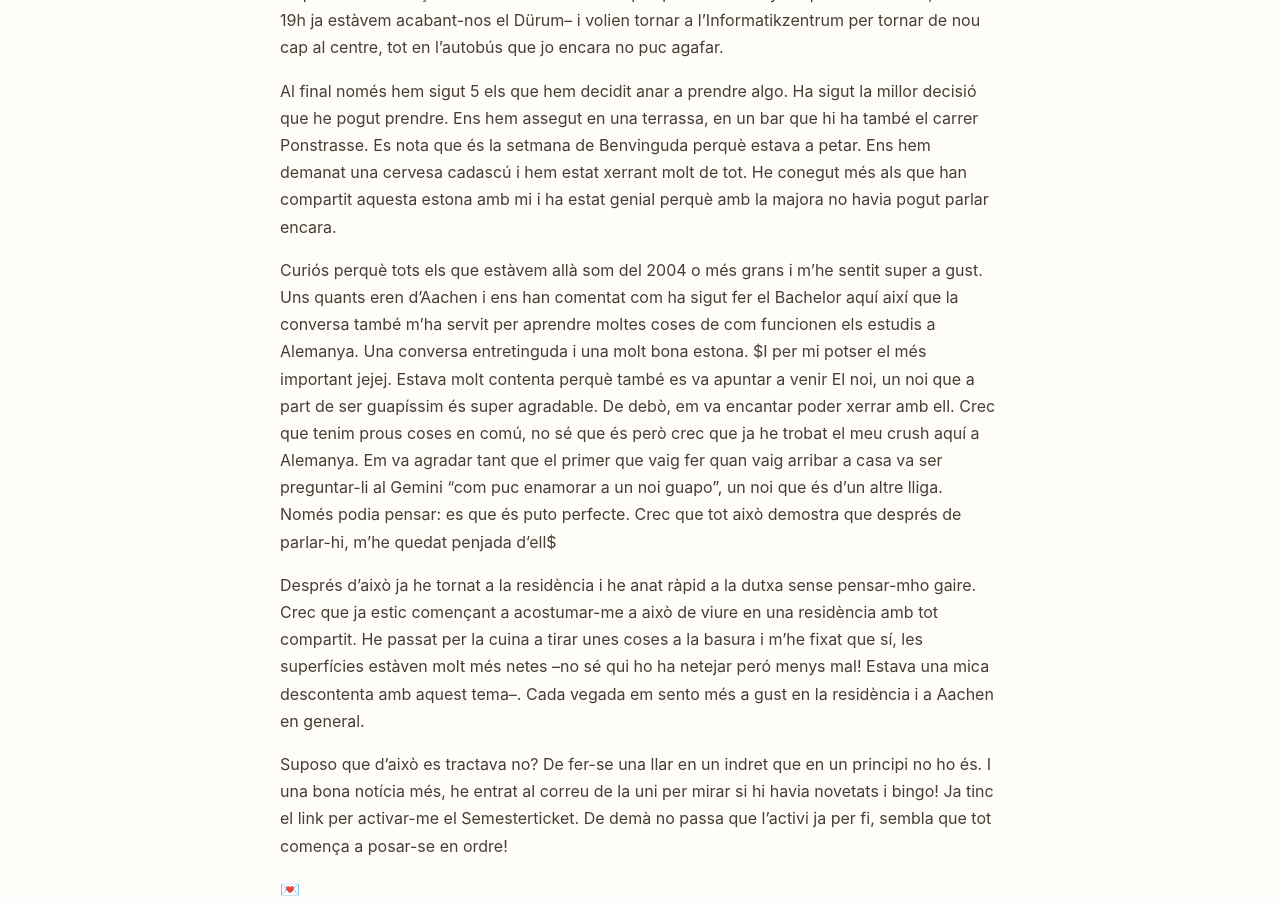
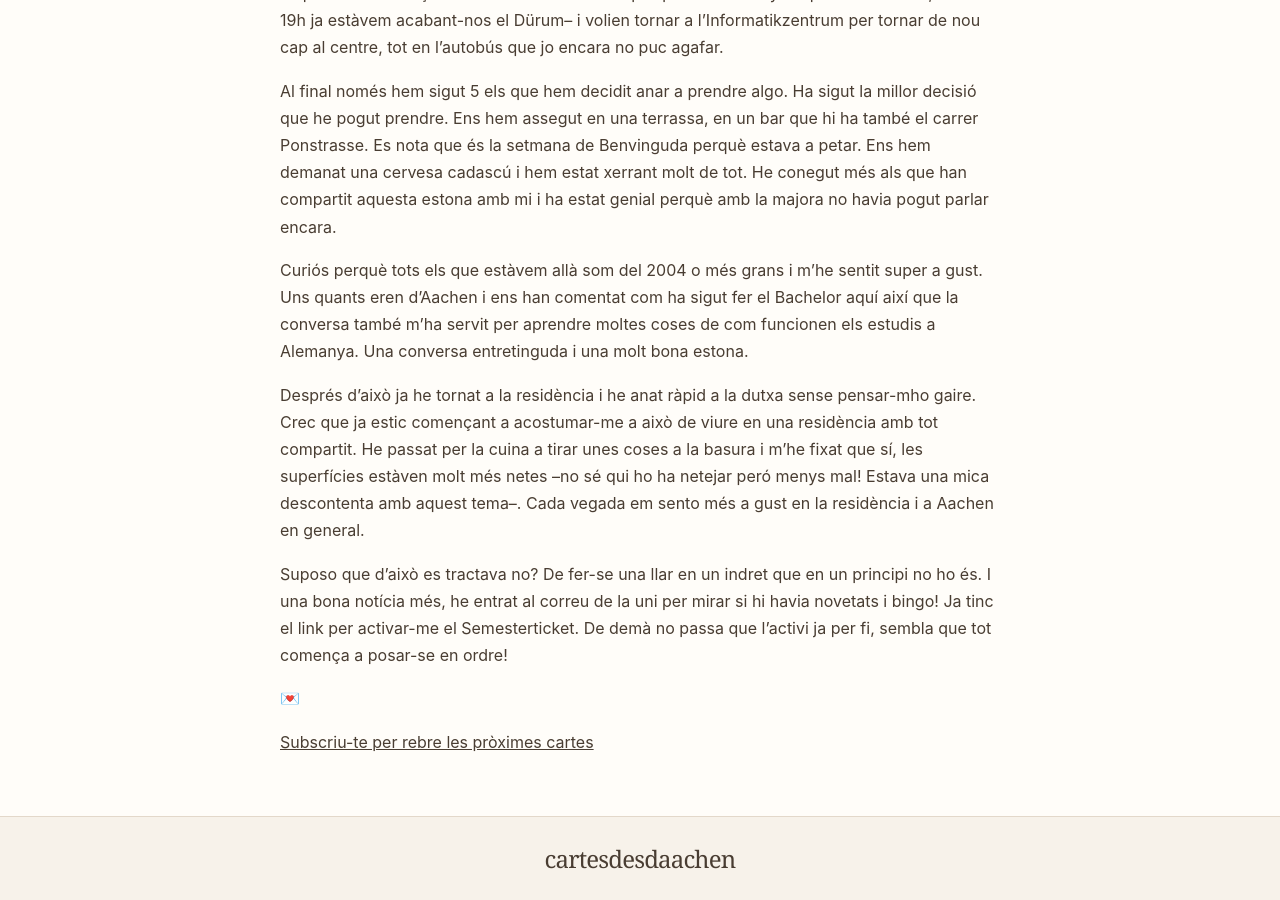
Before and after one commit to neuxu/cartesdesdaachen, a Jekyll site: the page built from _posts/2026-10-05-cinc-oct.md, in a window 1280 px wide and 900 px high, scrolled down 1803 px. Built offline with Jekyll 4.4.1, drawn with Linux system fonts in a browser that asks for light colours.

```diff
--- a/_posts/2026-10-05-cinc-oct.md
+++ b/_posts/2026-10-05-cinc-oct.md
@@ -25,7 +25,7 @@ Després del sopar tots junts uns quants van marxar cap a Apollo, es veu que hi
 
 Al final només hem sigut 5 els que hem decidit anar a prendre algo. Ha sigut la millor decisió que he pogut prendre. Ens hem assegut en una terrassa, en un bar que hi ha també el carrer Ponstrasse. Es nota que és la setmana de Benvinguda perquè estava a petar. Ens hem demanat una cervesa cadascú i hem estat xerrant molt de tot. He conegut més als que han compartit aquesta estona amb mi i ha estat genial perquè amb la majora no havia pogut parlar encara.
 
-Curiós perquè tots els que estàvem allà som del 2004 o més grans i m’he sentit super a gust. Uns quants eren d’Aachen i ens han comentat com ha sigut fer el Bachelor aquí així que la conversa també m’ha servit per aprendre moltes coses de com funcionen els estudis a Alemanya. Una conversa entretinguda i una molt bona estona. $I per mi potser el més important jejej. Estava molt contenta perquè també es va apuntar a venir El noi, un noi que a part de ser guapíssim és super agradable. De debò, em va encantar poder xerrar amb ell. Crec que tenim prous coses en comú, no sé que és però crec que ja he trobat el meu crush aquí a Alemanya. Em va agradar tant que el primer que vaig fer quan vaig arribar a casa va ser preguntar-li al Gemini “com puc enamorar a un noi guapo”, un noi que és d’un altre lliga. Només podia pensar: es que és puto perfecte. Crec que tot això demostra que després de parlar-hi, m’he quedat penjada d’ell$
+Curiós perquè tots els que estàvem allà som del 2004 o més grans i m’he sentit super a gust. Uns quants eren d’Aachen i ens han comentat com ha sigut fer el Bachelor aquí així que la conversa també m’ha servit per aprendre moltes coses de com funcionen els estudis a Alemanya. Una conversa entretinguda i una molt bona estona.
 
 Després d’això ja he tornat a la residència i he anat ràpid a la dutxa sense pensar-mho gaire. Crec que ja estic començant a acostumar-me a això de viure en una residència amb tot compartit. He passat per la cuina a tirar unes coses a la basura i m’he fixat que sí, les superfícies estàven molt més netes –no sé qui ho ha netejar peró menys mal! Estava una mica descontenta amb aquest tema–. Cada vegada em sento més a gust en la residència i a Aachen en general.
 
```
